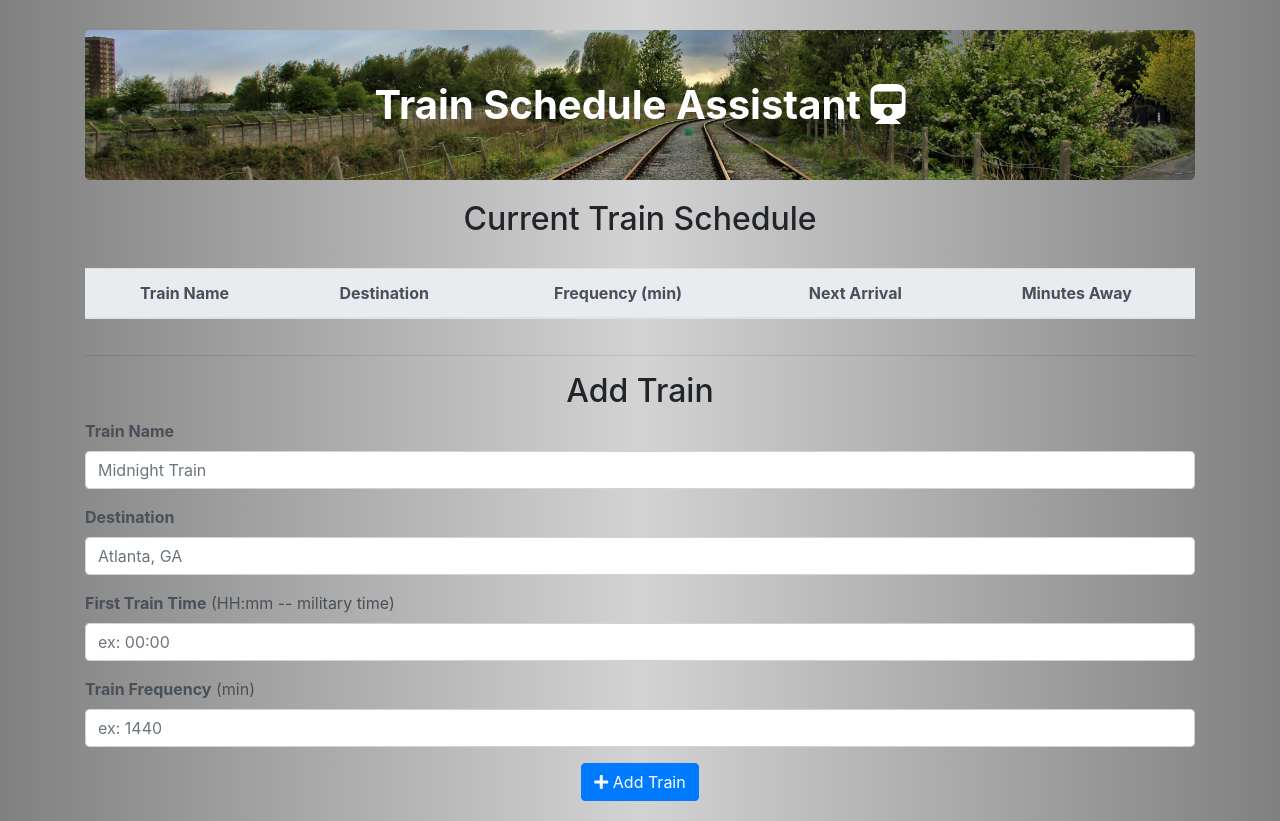
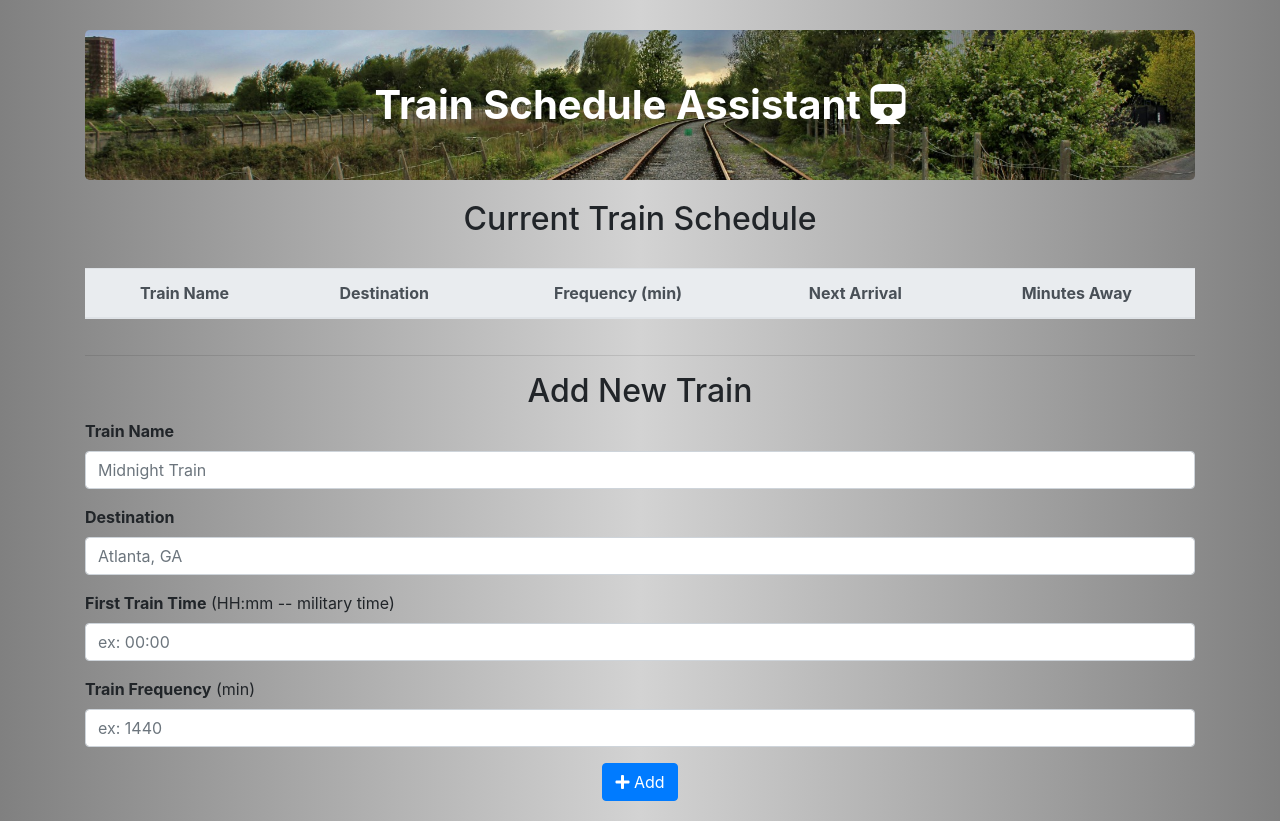
Before and after one commit to kd101jp14/train_scheduler, a plain HTML site: page index.html in a window 1280 px wide. Drawn offline with nearby package versions, Linux system fonts and the light colour scheme; no server answers.

Commit message:
Made minor changes to text in HTML. Removed CSS style for form-group.

```diff
--- a/assets/css/style.css
+++ b/assets/css/style.css
@@ -37,10 +37,6 @@ small,
     margin-bottom: 20px;
 }
 
-.form-group {
-    color: #495057;
-}
-
 /* Media query so users do not have to scroll across table on small viewports */
 @media only screen and (max-width: 600px) {
     .table-responsive {
--- a/index.html
+++ b/index.html
@@ -57,7 +57,7 @@
         <div class="row">
             <div class="col">
                 <hr>
-                <h2 class="section2">Add Train</i></h2>
+                <h2 class="section2">Add New Train</i></h2>
                 <form>
                     <div class="form-group">
                         <label for="trainName"><b>Train Name</b></label>
@@ -75,7 +75,7 @@
                         <label for="trainFrequency"><b>Train Frequency</b> (min)</label>
                         <input type="trainFrequency" class="form-control" id="frequencyInput" placeholder="ex: 1440">
                     </div>
-                    <button type="submit" class="btn btn-primary" id="submitButton"><i class="fas fa-plus"></i> Add Train</button>
+                    <button type="submit" class="btn btn-primary" id="submitButton"><i class="fas fa-plus"></i> Add</button>
                 </form>
             </div>
         </div>
```
